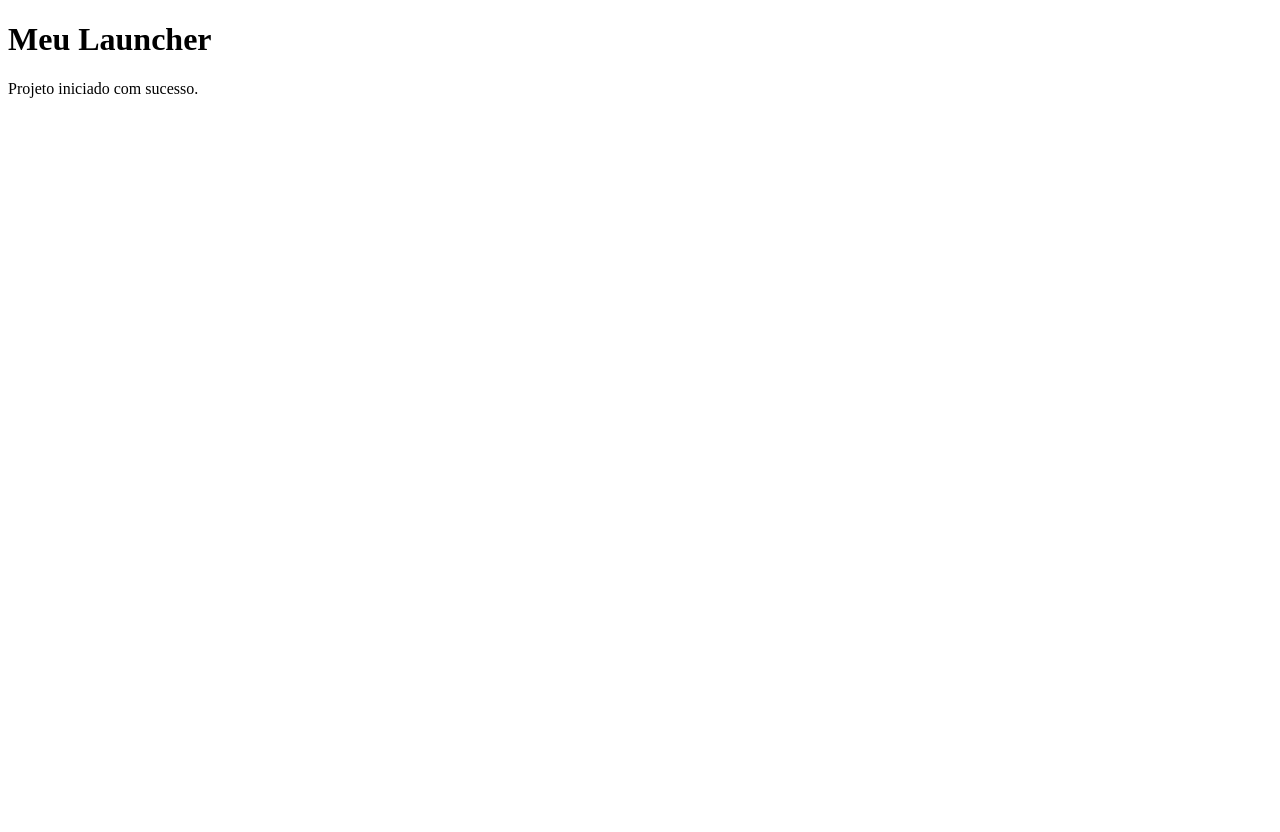
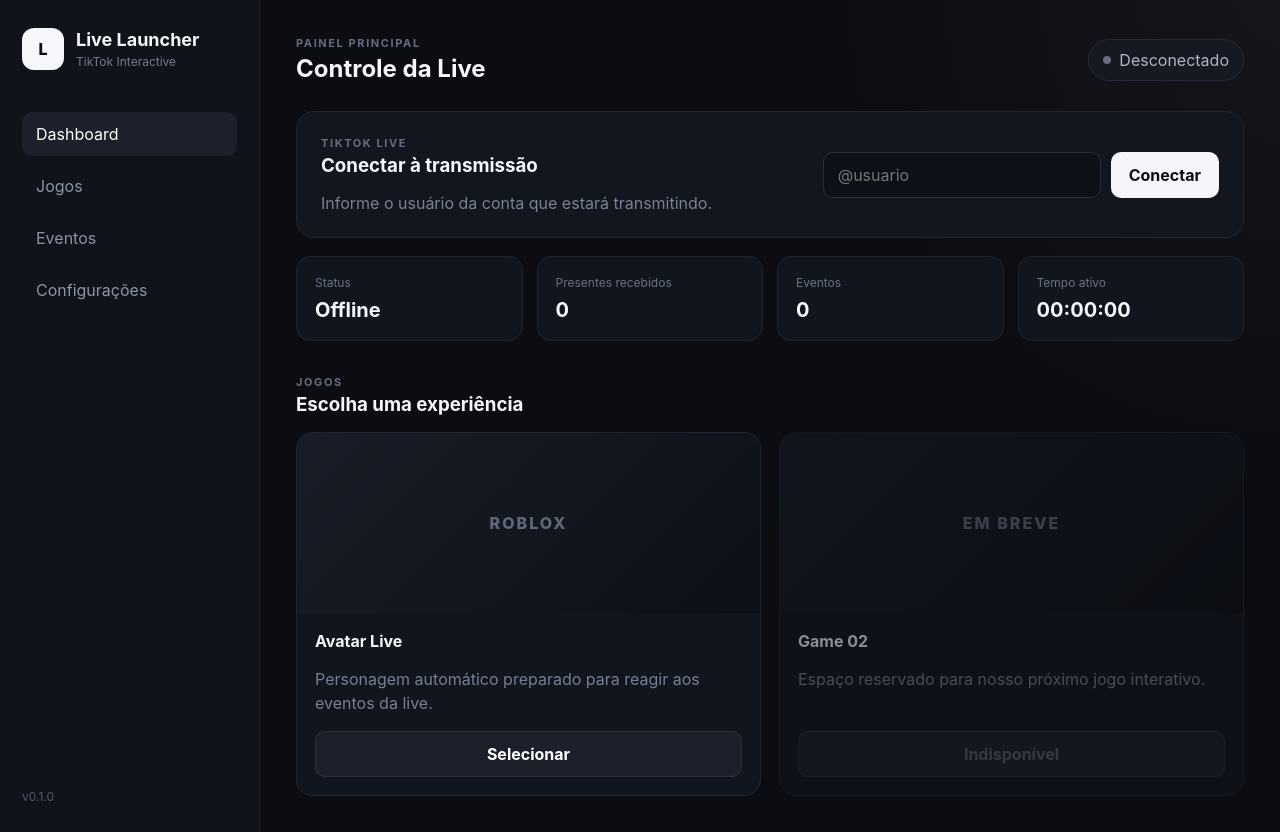
Before and after one commit to Luiz0032/Meu-Launcher, a React (Vite) app: page / in a window 1280 px wide. Before the commit the page ends 800 px from the top, so only its background shows below. Built offline with nearby package versions, Linux system fonts and the light colour scheme.

Commit message:
feat: criar interface inicial do launcher

```diff
--- /dev/null
+++ b/src/App.tsx
@@ -0,0 +1,131 @@
+import "./styles.css";
+
+function App() {
+  return (
+    <div className="app">
+      <aside className="sidebar">
+        <div className="brand">
+          <div className="logo">L</div>
+          <div>
+            <h1>Live Launcher</h1>
+            <span>TikTok Interactive</span>
+          </div>
+        </div>
+
+        <nav className="menu">
+          <button className="menu-item active">Dashboard</button>
+          <button className="menu-item">Jogos</button>
+          <button className="menu-item">Eventos</button>
+          <button className="menu-item">Configurações</button>
+        </nav>
+
+        <div className="version">v0.1.0</div>
+      </aside>
+
+      <main className="content">
+        <header className="topbar">
+          <div>
+            <p className="eyebrow">PAINEL PRINCIPAL</p>
+            <h2>Controle da Live</h2>
+          </div>
+
+          <div className="status offline">
+            <span className="status-dot"></span>
+            Desconectado
+          </div>
+        </header>
+
+        <section className="connection-card">
+          <div>
+            <p className="eyebrow">TIKTOK LIVE</p>
+            <h3>Conectar à transmissão</h3>
+            <p className="description">
+              Informe o usuário da conta que estará transmitindo.
+            </p>
+          </div>
+
+          <div className="connection-form">
+            <input
+              type="text"
+              placeholder="@usuario"
+              aria-label="Usuário do TikTok"
+            />
+
+            <button className="primary-button">
+              Conectar
+            </button>
+          </div>
+        </section>
+
+        <section className="stats">
+          <div className="stat-card">
+            <span>Status</span>
+            <strong>Offline</strong>
+          </div>
+
+          <div className="stat-card">
+            <span>Presentes recebidos</span>
+            <strong>0</strong>
+          </div>
+
+          <div className="stat-card">
+            <span>Eventos</span>
+            <strong>0</strong>
+          </div>
+
+          <div className="stat-card">
+            <span>Tempo ativo</span>
+            <strong>00:00:00</strong>
+          </div>
+        </section>
+
+        <section className="games-section">
+          <div className="section-header">
+            <div>
+              <p className="eyebrow">JOGOS</p>
+              <h3>Escolha uma experiência</h3>
+            </div>
+          </div>
+
+          <div className="game-grid">
+            <article className="game-card">
+              <div className="game-preview">
+                <span>ROBLOX</span>
+              </div>
+
+              <div className="game-info">
+                <h4>Avatar Live</h4>
+                <p>
+                  Personagem automático preparado para reagir aos eventos da live.
+                </p>
+
+                <button className="secondary-button">
+                  Selecionar
+                </button>
+              </div>
+            </article>
+
+            <article className="game-card disabled">
+              <div className="game-preview">
+                <span>EM BREVE</span>
+              </div>
+
+              <div className="game-info">
+                <h4>Game 02</h4>
+                <p>
+                  Espaço reservado para nosso próximo jogo interativo.
+                </p>
+
+                <button className="secondary-button" disabled>
+                  Indisponível
+                </button>
+              </div>
+            </article>
+          </div>
+        </section>
+      </main>
+    </div>
+  );
+}
+
+export default App;
--- a/src/main.tsx
+++ b/src/main.tsx
@@ -1,14 +1,6 @@
 import React from "react";
 import ReactDOM from "react-dom/client";
-
-function App() {
-  return (
-    <main>
-      <h1>Meu Launcher</h1>
-      <p>Projeto iniciado com sucesso.</p>
-    </main>
-  );
-}
+import App from "./App";
 
 ReactDOM.createRoot(document.getElementById("root")!).render(
   <React.StrictMode>
--- /dev/null
+++ b/src/styles.css
@@ -0,0 +1,329 @@
+* {
+  box-sizing: border-box;
+}
+
+html,
+body,
+#root {
+  margin: 0;
+  min-width: 320px;
+  min-height: 100vh;
+  font-family: Inter, system-ui, -apple-system, BlinkMacSystemFont, "Segoe UI", sans-serif;
+  background: #0b0d12;
+  color: #f5f7fb;
+}
+
+button,
+input {
+  font: inherit;
+}
+
+button {
+  cursor: pointer;
+}
+
+.app {
+  min-height: 100vh;
+  display: grid;
+  grid-template-columns: 260px 1fr;
+  background:
+    radial-gradient(circle at top right, rgba(255,255,255,0.04), transparent 30%),
+    #0b0d12;
+}
+
+.sidebar {
+  border-right: 1px solid #1d2230;
+  padding: 28px 22px;
+  display: flex;
+  flex-direction: column;
+  background: #10131a;
+}
+
+.brand {
+  display: flex;
+  align-items: center;
+  gap: 12px;
+}
+
+.logo {
+  width: 42px;
+  height: 42px;
+  border-radius: 12px;
+  display: grid;
+  place-items: center;
+  font-weight: 800;
+  background: #f5f7fb;
+  color: #0b0d12;
+}
+
+.brand h1 {
+  margin: 0;
+  font-size: 18px;
+}
+
+.brand span {
+  color: #747b8d;
+  font-size: 12px;
+}
+
+.menu {
+  margin-top: 42px;
+  display: flex;
+  flex-direction: column;
+  gap: 8px;
+}
+
+.menu-item {
+  border: 0;
+  background: transparent;
+  color: #8c94a7;
+  text-align: left;
+  padding: 12px 14px;
+  border-radius: 10px;
+}
+
+.menu-item:hover {
+  background: #171b24;
+  color: white;
+}
+
+.menu-item.active {
+  background: #1b202b;
+  color: white;
+}
+
+.version {
+  margin-top: auto;
+  color: #4f5667;
+  font-size: 12px;
+}
+
+.content {
+  padding: 36px;
+}
+
+.topbar {
+  display: flex;
+  align-items: center;
+  justify-content: space-between;
+  gap: 20px;
+  margin-bottom: 28px;
+}
+
+.topbar h2,
+.connection-card h3,
+.games-section h3 {
+  margin: 4px 0 0;
+}
+
+.eyebrow {
+  margin: 0;
+  font-size: 11px;
+  letter-spacing: 1.6px;
+  color: #646d81;
+  font-weight: 700;
+}
+
+.status {
+  display: inline-flex;
+  align-items: center;
+  gap: 8px;
+  padding: 10px 14px;
+  border-radius: 999px;
+  background: #151922;
+  border: 1px solid #242a38;
+  color: #aeb5c5;
+}
+
+.status-dot {
+  width: 8px;
+  height: 8px;
+  border-radius: 50%;
+  background: #666e80;
+}
+
+.connection-card {
+  background: #12161e;
+  border: 1px solid #1f2532;
+  border-radius: 18px;
+  padding: 24px;
+  display: flex;
+  justify-content: space-between;
+  gap: 28px;
+  align-items: center;
+}
+
+.description {
+  color: #798195;
+  margin-bottom: 0;
+}
+
+.connection-form {
+  display: flex;
+  gap: 10px;
+  min-width: 390px;
+}
+
+.connection-form input {
+  flex: 1;
+  background: #0d1016;
+  border: 1px solid #272d3a;
+  color: white;
+  border-radius: 10px;
+  padding: 12px 14px;
+  outline: none;
+}
+
+.connection-form input:focus {
+  border-color: #5c6578;
+}
+
+.primary-button,
+.secondary-button {
+  border: 0;
+  border-radius: 10px;
+  padding: 12px 18px;
+  font-weight: 700;
+}
+
+.primary-button {
+  background: #f4f6fa;
+  color: #0c0f14;
+}
+
+.primary-button:hover {
+  opacity: 0.9;
+}
+
+.stats {
+  display: grid;
+  grid-template-columns: repeat(4, minmax(0, 1fr));
+  gap: 14px;
+  margin-top: 18px;
+}
+
+.stat-card {
+  background: #11151d;
+  border: 1px solid #1e2430;
+  border-radius: 14px;
+  padding: 18px;
+}
+
+.stat-card span {
+  display: block;
+  color: #697186;
+  font-size: 12px;
+  margin-bottom: 8px;
+}
+
+.stat-card strong {
+  font-size: 20px;
+}
+
+.games-section {
+  margin-top: 34px;
+}
+
+.section-header {
+  margin-bottom: 16px;
+}
+
+.game-grid {
+  display: grid;
+  grid-template-columns: repeat(2, minmax(0, 1fr));
+  gap: 18px;
+}
+
+.game-card {
+  overflow: hidden;
+  background: #11151d;
+  border: 1px solid #1e2430;
+  border-radius: 16px;
+}
+
+.game-preview {
+  height: 180px;
+  display: grid;
+  place-items: center;
+  background:
+    linear-gradient(135deg, #181d27, #0d1016);
+  color: #5f687b;
+  font-weight: 800;
+  letter-spacing: 2px;
+}
+
+.game-info {
+  padding: 18px;
+}
+
+.game-info h4 {
+  margin: 0 0 8px;
+}
+
+.game-info p {
+  color: #777f92;
+  line-height: 1.5;
+  min-height: 48px;
+}
+
+.secondary-button {
+  width: 100%;
+  background: #1b202b;
+  color: white;
+  border: 1px solid #2a3140;
+}
+
+.secondary-button:hover:not(:disabled) {
+  background: #232a37;
+}
+
+.secondary-button:disabled {
+  cursor: not-allowed;
+  color: #555c6b;
+}
+
+.game-card.disabled {
+  opacity: 0.55;
+}
+
+@media (max-width: 1000px) {
+  .app {
+    grid-template-columns: 210px 1fr;
+  }
+
+  .content {
+    padding: 24px;
+  }
+
+  .connection-card {
+    align-items: stretch;
+    flex-direction: column;
+  }
+
+  .connection-form {
+    min-width: 0;
+  }
+
+  .stats {
+    grid-template-columns: repeat(2, 1fr);
+  }
+}
+
+@media (max-width: 760px) {
+  .app {
+    display: block;
+  }
+
+  .sidebar {
+    display: none;
+  }
+
+  .stats,
+  .game-grid {
+    grid-template-columns: 1fr;
+  }
+
+  .connection-form {
+    flex-direction: column;
+  }
+}
```
